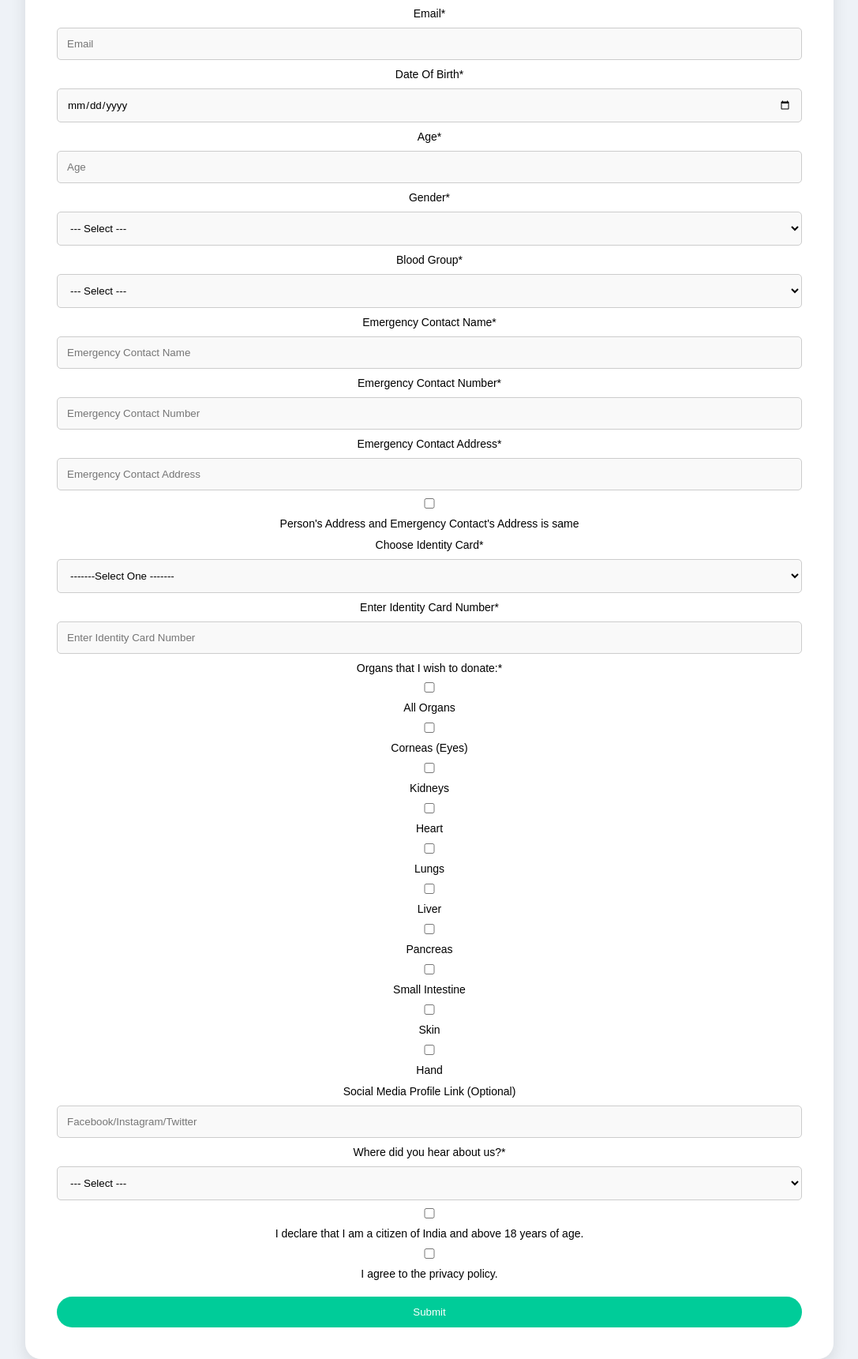
After one commit to jefin10/Organ-Donation-System, a Django app: template templates/pledge.html in a window 1280 px wide. The commit adds this page. Shown: the whole page at 79% size, without its empty margins (96-1183 px from the left). Run offline with Django 3.2, Linux system fonts and the light colour scheme; the template is opened without the code that fills it, so the values that code supplies are empty.

Commit message:
Updated files with latest changes

```diff
--- a/ods/urls.py
+++ b/ods/urls.py
@@ -20,5 +20,7 @@ from  . import views
 urlpatterns = [
     path('admin/', admin.site.urls),
     path('',views.home),
-    path('login/',views.login)
+    path('login/',views.login),
+    path('signup/',views.signup),
+    path('pledge/',views.pledge)
 ]
--- a/ods/views.py
+++ b/ods/views.py
@@ -3,3 +3,7 @@ def home(request):
     return render(request,'home.html')
 def login(request):
     return render(request,'login.html')
+def signup(request):
+    return render(request, 'signup.html')
+def pledge(request):
+    return render(request,'pledge.html')
--- /dev/null
+++ b/static/css/styleple.css
@@ -0,0 +1,84 @@
+* {
+    margin: 0;
+    padding: 0;
+    box-sizing: border-box;
+    font-family: 'Poppins', sans-serif;
+}
+
+body {
+    display: flex;
+    justify-content: center;
+    align-items: center;
+    height: 100vh;
+    background-color: #eef2f7;
+}
+
+.container {
+    width: 80%;
+    background-color: white;
+    box-shadow: 0 8px 20px rgba(0, 0, 0, 0.1);
+    border-radius: 20px;
+    padding: 40px;
+    overflow: hidden;
+}
+
+.donor-section {
+    text-align: center;
+}
+
+.logo img {
+    width: 60px;
+    margin-bottom: 20px;
+}
+
+h2 {
+    font-size: 26px;
+    margin-bottom: 10px;
+}
+
+p {
+    font-size: 14px;
+    margin: 10px 0;
+}
+
+.donor-form {
+    margin-top: 20px;
+}
+
+.donor-form input, .donor-form select {
+    display: block;
+    width: 100%;
+    margin: 10px 0;
+    padding: 12px;
+    border: 1px solid #ccc;
+    border-radius: 5px;
+    background-color: #f9f9f9;
+    transition: all 0.3s ease;
+}
+
+.donor-form input:focus, .donor-form select:focus {
+    border-color: #00cc99;
+    outline: none;
+    background-color: #fff;
+}
+
+label {
+    font-size: 14px;
+    margin: 10px 0;
+}
+
+.donor-signup-btn {
+    background-color: #00cc99;
+    color: white;
+    padding: 12px 20px;
+    border: none;
+    border-radius: 25px;
+    cursor: pointer;
+    width: 100%;
+    margin-top: 20px;
+    transition: background-color 0.3s ease;
+}
+
+.donor-signup-btn:hover {
+    background-color: #009977;
+}
--- a/templates/login.html
+++ b/templates/login.html
@@ -27,7 +27,7 @@
         </div>
         <div class="signup-section">
             <h2>New Here?</h2>
-            <button class="sign-up-btn">Sign Up</button>
+            <a href="/signup"><button class="sign-up-btn">Sign Up</button></a>
         </div>
     </div>
 </body>
--- /dev/null
+++ b/templates/pledge.html
@@ -0,0 +1,140 @@
+<!DOCTYPE html>
+{% load static %}
+
+<html lang="en">
+<head>
+    <meta charset="UTF-8">
+    <meta name="viewport" content="width=device-width, initial-scale=1.0">
+    <title>Pledge to be an Organ Donor</title>
+    <link rel="stylesheet" type="text/css" href="{% static 'css/styleple.css' %}">
+</head>
+<body>
+    <div class="container">
+        <div class="donor-section">
+            <div class="logo">
+                <img src="logo.png" alt="Medical Logo">
+            </div>
+            <h2>Pledge to be an Organ Donor</h2>
+            <p>Please be aware that this Organ Donor Card is not a living donor card.</p>
+
+            <form class="donor-form">
+                <p>Name* (As it appears on government ID)</p>
+                <input type="text" placeholder="First Name" required>
+                <input type="text" placeholder="Middle Name">
+                <input type="text" placeholder="Last Name" required>
+
+                <p>Mother's/Father's Name*</p>
+                <input type="text" placeholder="Mother's/Father's Name" required>
+
+                <p>Current Residential Address*</p>
+                <input type="text" placeholder="House Number/Flat Number, Society Name" required>
+                <input type="text" placeholder="Street Address, Landmark" required>
+                <input type="text" placeholder="City" required>
+                <input type="text" placeholder="District" required>
+                <input type="text" placeholder="State" required>
+                <input type="text" placeholder="PIN Code" required>
+
+                <p>Mobile Number*</p>
+                <input type="text" placeholder="Mobile Number" required>
+
+                <p>Occupation*</p>
+                <select required>
+                    <option value="" disabled selected>--- Select ---</option>
+                    <option value="Doctor">Doctor</option>
+                    <option value="Engineer">Engineer</option>
+                    <option value="Student">Student</option>
+                    <option value="Others">Others</option>
+                </select>
+
+                <p>Email*</p>
+                <input type="email" placeholder="Email" required>
+
+                <p>Date Of Birth*</p>
+                <input type="date" required>
+
+                <p>Age*</p>
+                <input type="number" placeholder="Age" required>
+
+                <p>Gender*</p>
+                <select required>
+                    <option value="" disabled selected>--- Select ---</option>
+                    <option value="Male">Male</option>
+                    <option value="Female">Female</option>
+                    <option value="Other">Other</option>
+                </select>
+
+                <p>Blood Group*</p>
+                <select required>
+                    <option value="" disabled selected>--- Select ---</option>
+                    <option value="A+">A+</option>
+                    <option value="A-">A-</option>
+                    <option value="B+">B+</option>
+                    <option value="B-">B-</option>
+                    <option value="O+">O+</option>
+                    <option value="O-">O-</option>
+                    <option value="AB+">AB+</option>
+                    <option value="AB-">AB-</option>
+                </select>
+
+                <p>Emergency Contact Name*</p>
+                <input type="text" placeholder="Emergency Contact Name" required>
+
+                <p>Emergency Contact Number*</p>
+                <input type="text" placeholder="Emergency Contact Number" required>
+
+                <p>Emergency Contact Address*</p>
+                <input type="text" placeholder="Emergency Contact Address" required>
+
+                <label>
+                    <input type="checkbox"> Person's Address and Emergency Contact's Address is same
+                </label>
+
+                <p>Choose Identity Card*</p>
+                <select required>
+                    <option value="" disabled selected>-------Select One -------</option>
+                    <option value="Aadhar">Aadhar Card</option>
+                    <option value="Passport">Passport</option>
+                    <option value="Driving License">Driving License</option>
+                </select>
+
+                <p>Enter Identity Card Number*</p>
+                <input type="text" placeholder="Enter Identity Card Number" required>
+
+                <p>Organs that I wish to donate:*</p>
+                <label><input type="checkbox"> All Organs</label>
+                <label><input type="checkbox"> Corneas (Eyes)</label>
+                <label><input type="checkbox"> Kidneys</label>
+                <label><input type="checkbox"> Heart</label>
+                <label><input type="checkbox"> Lungs</label>
+                <label><input type="checkbox"> Liver</label>
+                <label><input type="checkbox"> Pancreas</label>
+                <label><input type="checkbox"> Small Intestine</label>
+                <label><input type="checkbox"> Skin</label>
+                <label><input type="checkbox"> Hand</label>
+
+                <p>Social Media Profile Link (Optional)</p>
+                <input type="url" placeholder="Facebook/Instagram/Twitter">
+
+                <p>Where did you hear about us?*</p>
+                <select required>
+                    <option value="" disabled selected>--- Select ---</option>
+                    <option value="Internet">Internet</option>
+                    <option value="Social Media">Social Media</option>
+                    <option value="Friend">Friend</option>
+                    <option value="Advertisement">Advertisement</option>
+                </select>
+
+                <label>
+                    <input type="checkbox" required> I declare that I am a citizen of India and above 18 years of age.
+                </label>
+
+                <label>
+                    <input type="checkbox" required> I agree to the privacy policy.
+                </label>
+
+                <button type="submit" class="donor-signup-btn">Submit</button>
+            </form>
+        </div>
+    </div>
+</body>
+</html>
```
Also changed, not shown: static/css/stylesig.css (added, +132 -0 lines), templates/signup.html (added, +46 -0 lines).
